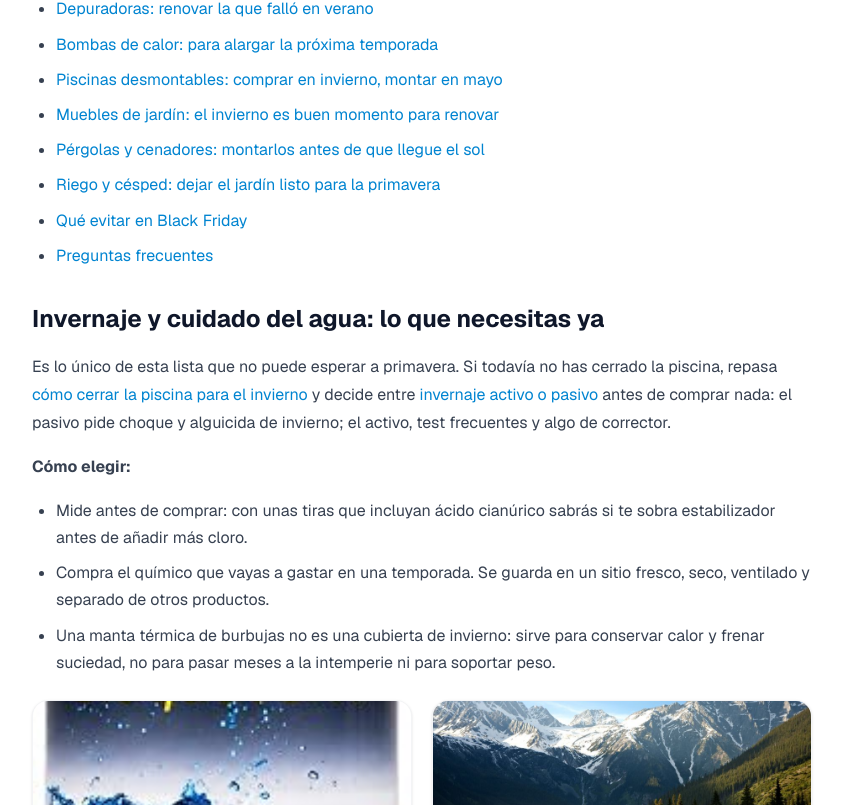
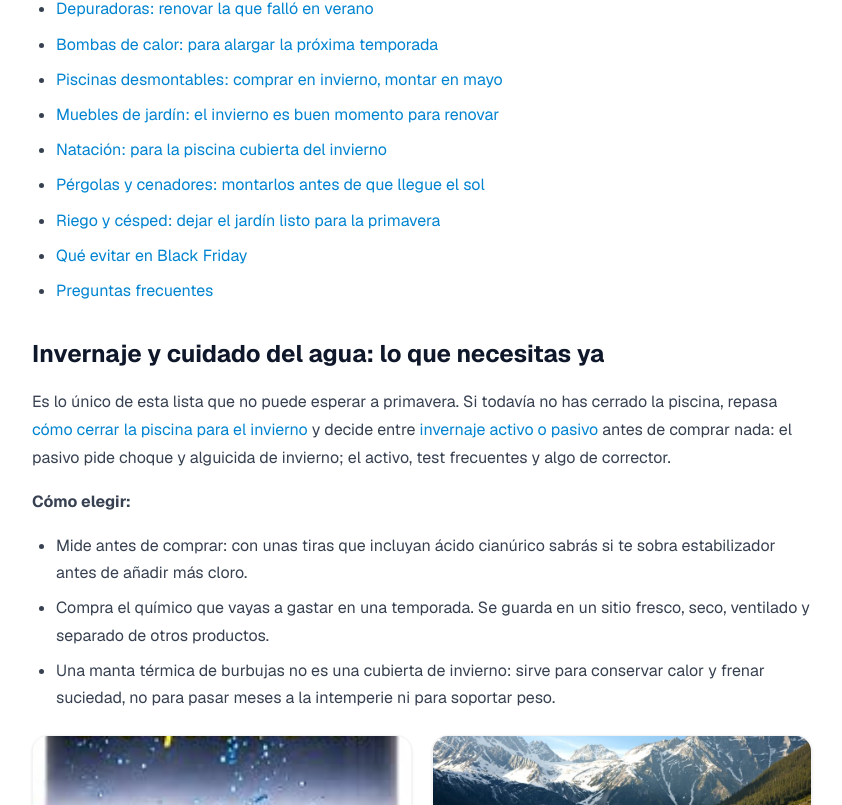
Before and after one commit to mktweb360/guiadelpiscina, a Next.js app: page /black-friday-piscina-jardin in a window 1280 px wide. Shown: the part 895-1700 px from the top of the page, without its empty margins (48-890 px from the left). Built offline with nearby package versions, Linux system fonts and the light colour scheme.

Commit message:
Decathlon en guías: natación en Black Friday y Navidad, tumbona Quechua y ducha solar en regalos y Black Friday, Quechua Relax en la guía de tumbonas

```diff
--- a/app/black-friday-piscina-jardin/page.tsx
+++ b/app/black-friday-piscina-jardin/page.tsx
@@ -171,6 +171,28 @@ const bloques: Bloque[] = [
       { slug: "yaheetech-conjunto-jardin-ratan-cojines", note: "Ratán de polietileno con fundas de cojín lavables a máquina y patas regulables." },
       { slug: "outsunny-2-tumbonas-plegables-aluminio", note: "Pareja de tumbonas de aluminio con respaldo en 5 posiciones. Plegadas ocupan muy poco." },
       { slug: "pack-2-tumbonas-gravedad-cero-bandeja", note: "Dos sillas reclinables de gravedad cero con bandeja lateral desmontable." },
+      { slug: "quechua-tumbona-relax-plegable-acolchada", note: "Tumbona reclinable de Decathlon con reposacabezas y reposapiés; plegada mide 104 × 23 × 23 cm." },
+    ],
+  },
+  {
+    id: "natacion",
+    titulo: "Natación: para la piscina cubierta del invierno",
+    intro: (
+      <>
+        En noviembre la piscina de casa está cerrada, pero la cubierta del barrio no. El material de natación de Decathlon de nuestra{" "}
+        <Link href="/tienda/natacion" className="text-sky-600 hover:underline">categoría de natación</Link> sirve ahora y en verano.
+      </>
+    ),
+    claves: [
+      "En gafas, elige por el tamaño de la cara: un puente nasal ajustable o intercambiable ayuda a que no entre agua.",
+      "Un gorro de silicona sujeta más y deja pasar menos agua; uno de tela es más cómodo pero no es impermeable.",
+      "Las ayudas a la flotación infantiles no sustituyen la vigilancia de un adulto.",
+    ],
+    picks: [
+      { slug: "decathlon-bfit-gafas-natacion-antivaho-ahumadas", note: "Antivaho de larga duración, cristales ahumados y tres puentes nasales intercambiables." },
+      { slug: "decathlon-gorro-natacion-silicona", note: "Gorro de silicona de talla única, con buena sujeción y que limita la entrada de agua." },
+      { slug: "decathlon-silifins-500-aletas-cortas", note: "Aletas cortas y blandas de silicona para trabajar piernas y técnica." },
+      { slug: "nabaiji-swimvest-chaleco-flotador-ninos", note: "Chaleco de espuma para aprender a nadar con brazos libres, en tallas de 15-25 y 25-35 kg." },
     ],
   },
   {
--- a/app/mejores-tumbonas-jardin/page.tsx
+++ b/app/mejores-tumbonas-jardin/page.tsx
@@ -235,6 +235,16 @@ export default function TumbonasJardinPage() {
             </Link>
           </div>
 
+          <h3>Quechua Relax (Decathlon) — Para llevar a la playa o al camping</h3>
+          <p>
+            Si quieres una tumbona que no se quede en el jardín, la <strong>Quechua Relax</strong> de Decathlon es reclinable, tiene reposabrazos, reposacabezas y reposapiés, y plegada mide 104 × 23 × 23 cm, con funda de transporte. La estructura es de acero y pesa 8,7 kg (datos de decathlon.es, comprobados el 26/10/2026).
+          </p>
+          <div className="not-prose my-4">
+            <Link href="/tienda/muebles-jardin/quechua-tumbona-relax-plegable-acolchada" className="btn-primary">
+              Ver la Quechua Relax →
+            </Link>
+          </div>
+
           <h2>¿Tumbona de aluminio o de plástico?</h2>
           <p>Es la duda más habitual. Aquí tienes la comparativa rápida:</p>
           <ul>
--- a/app/regalos-navidad-piscina-jardin/page.tsx
+++ b/app/regalos-navidad-piscina-jardin/page.tsx
@@ -56,6 +56,7 @@ const grupos: Grupo[] = [
       { slug: "tectake-silla-colgante-jardin-con-soporte", note: "Sillón colgante tipo huevo con soporte propio, cojín extragrueso y funda protectora." },
       { slug: "outsunny-2-tumbonas-plegables-aluminio", note: "Pareja de tumbonas de aluminio con respaldo en 5 posiciones. Plegadas apenas ocupan." },
       { slug: "pack-2-tumbonas-gravedad-cero-bandeja", note: "Dos sillas reclinables de gravedad cero con bandeja lateral. Regalo para dos." },
+      { slug: "quechua-tumbona-relax-plegable-acolchada", note: "Tumbona reclinable de Decathlon con reposacabezas y reposapiés. Plegada mide 104 × 23 × 23 cm y trae funda: también sirve para camping." },
     ],
   },
   {
@@ -113,6 +114,7 @@ const grupos: Grupo[] = [
       { slug: "intex-28075-escalera-piscina-91-107cm", note: "Escalera de acero para paredes de 91 a 107 cm con peldaños exteriores extraíbles para más seguridad." },
       { slug: "vevor-cubierta-solar-piscina-732x366", note: "Manta térmica de burbujas recortable: conserva el calor y frena la suciedad durante la temporada." },
       { slug: "aquachek-tiras-4-en-1-cloro-ph", note: "Tiras que miden cloro libre, pH, alcalinidad y estabilizador en una inmersión." },
+      { slug: "quechua-ducha-solar-presion-10l", note: "Ducha solar de Decathlon de 10 litros con bomba de presión: no hay que colgarla. Para enjuagarse antes de entrar al agua." },
     ],
   },
   {
@@ -147,6 +149,23 @@ const grupos: Grupo[] = [
       { slug: "songmics-cenador-plegable-3x3-paneles", note: "Carpa plegable de 3 × 3 m con paneles laterales y bolsa de transporte. Se monta y se recoge según la ocasión." },
       { slug: "casaria-conjunto-jardin-poliratan-4-piezas", note: "Conjunto de cuatro plazas en poliratán sobre acero galvanizado, con fundas de cojín lavables." },
       { slug: "yaheetech-conjunto-jardin-ratan-cojines", note: "Conjunto de ratán con cojines de fundas lavables y mesa auxiliar de cristal templado." },
+    ],
+  },
+  {
+    id: "natacion",
+    titulo: "Para quien nada: material de piscina de Decathlon",
+    intro: (
+      <>
+        Para quien nada en una piscina cubierta durante el invierno o quiere aprender en verano, el material de natación es un regalo pequeño que se usa cada semana. Lo tienes reunido en la{" "}
+        <Link href="/tienda/natacion" className="text-sky-600 hover:underline">categoría de natación</Link>.
+      </>
+    ),
+    acierto: "En gafas y aletas, la talla importa: las Xbase se venden por tallas de cara y las aletas Silifins van del 33-34 al 45-46.",
+    picks: [
+      { slug: "decathlon-bfit-gafas-natacion-antivaho-ahumadas", note: "Antivaho de larga duración, cristales ahumados y tres puentes nasales intercambiables para ajustarlas a cada cara." },
+      { slug: "decathlon-silifins-500-aletas-cortas", note: "Aletas cortas y blandas de silicona para entrenar piernas y técnica sin cargar los tobillos." },
+      { slug: "nabaiji-tabla-natacion-piscina", note: "Tabla de 48 × 28 cm con agarre ergonómico para trabajar las piernas." },
+      { slug: "decathlon-easybreath-mascara-snorkel-ninos", note: "Máscara de snorkel de cara completa para niños de 6 a 10 años, con tubo seco. Regalo para el verano." },
     ],
   },
 ];
```
